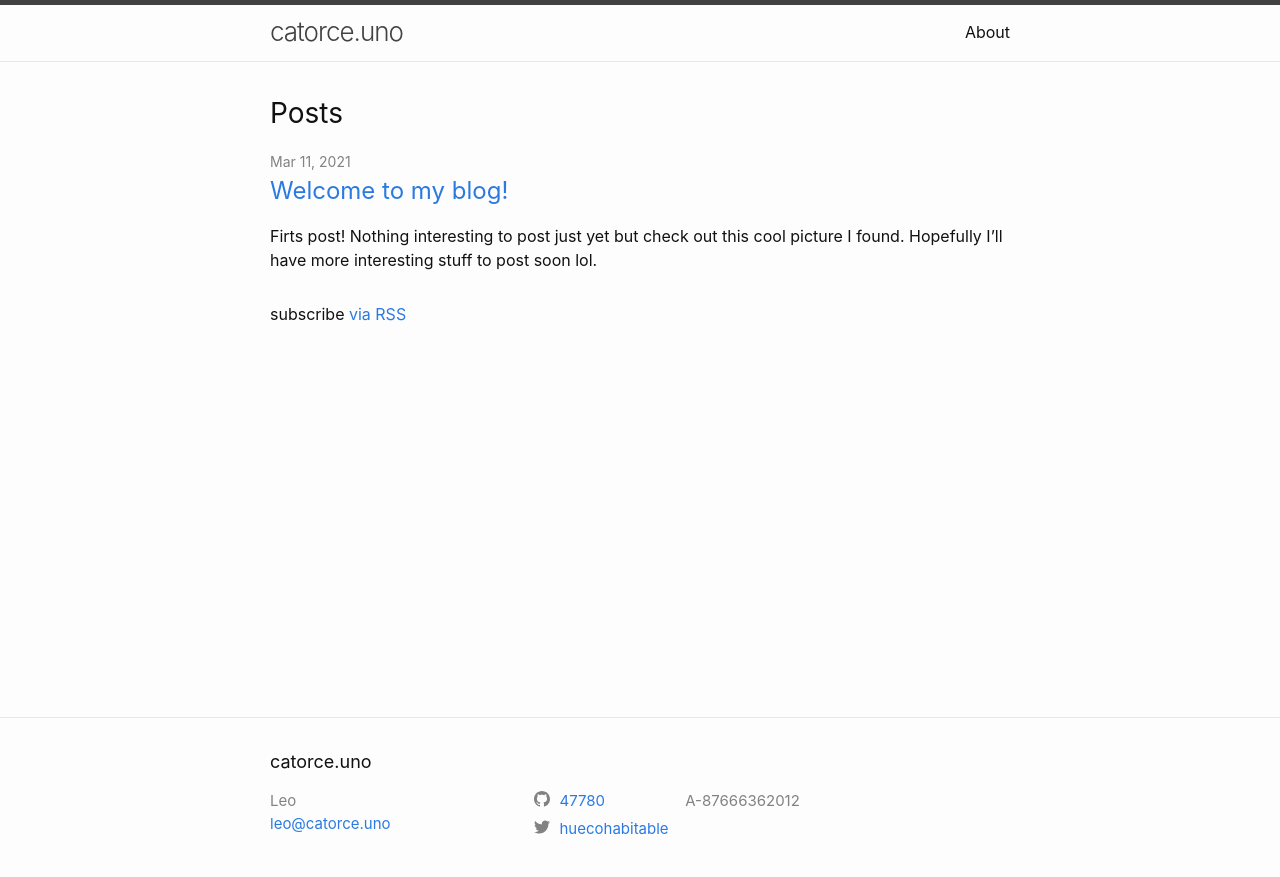
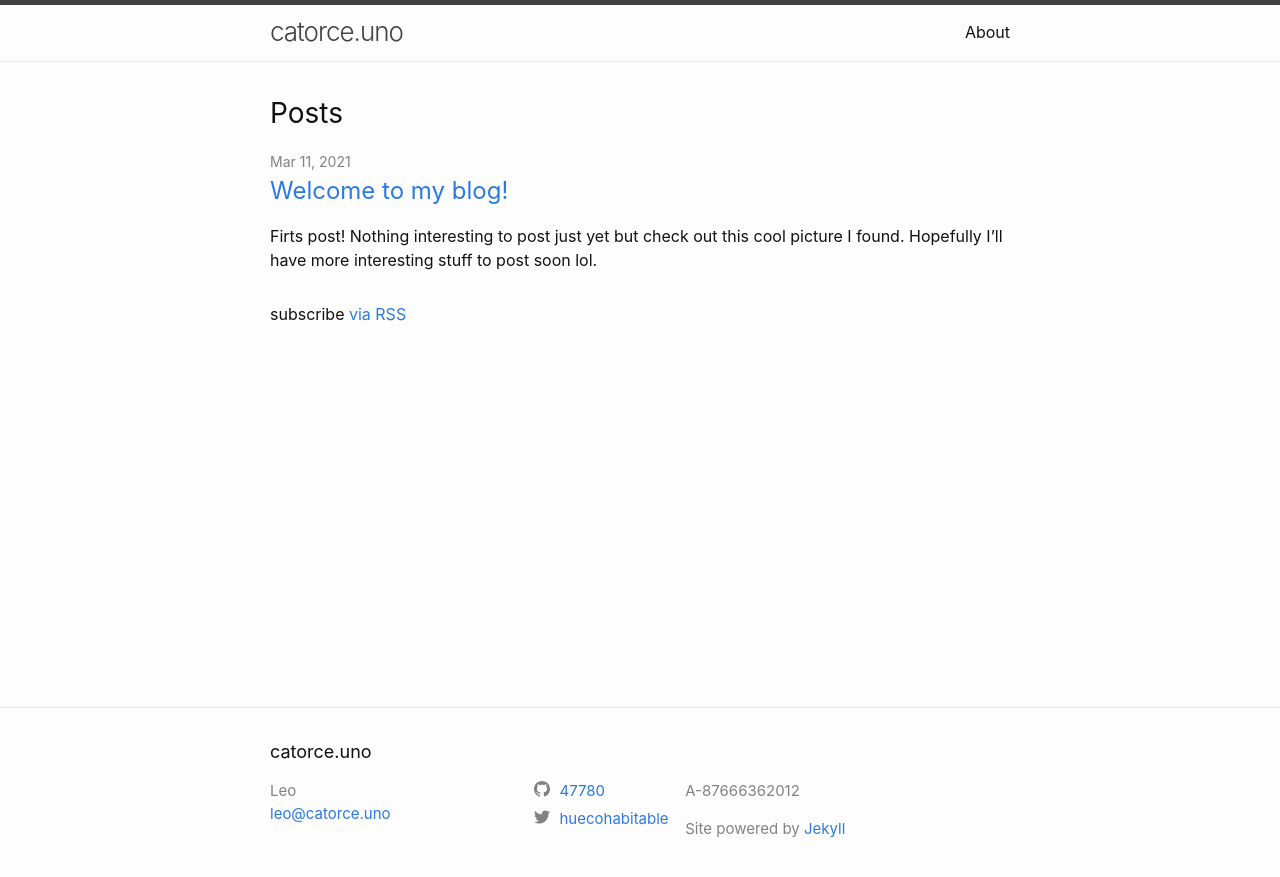
Before and after one commit to 47780/47780.github.io, a Jekyll site: the page built from index.markdown, in a window 1280 px wide. Shown: the top 877 px of the page. Built offline with Jekyll 4.4.1, drawn with Linux system fonts in a browser that asks for light colours.

Commit message:
Added jekyll link

```diff
--- a/_includes/footer.html
+++ b/_includes/footer.html
@@ -27,6 +27,7 @@
 
       <div class="footer-col footer-col-3">
         <p>{{- site.description | escape -}}</p>
+        <p>Site powered by <a href="{{ site.jekyll_link }}">Jekyll</a></p>
       </div>
     </div>
 
```
